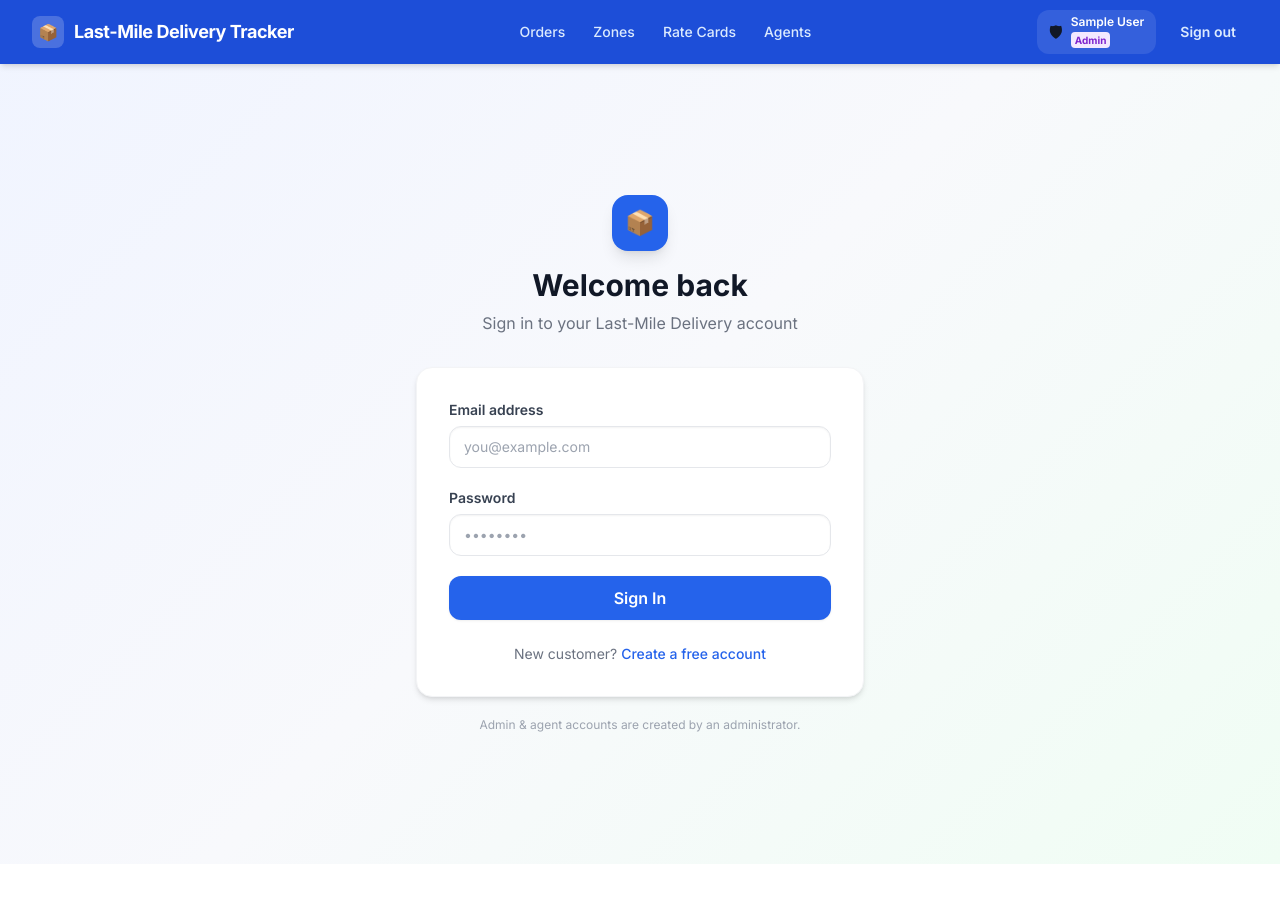
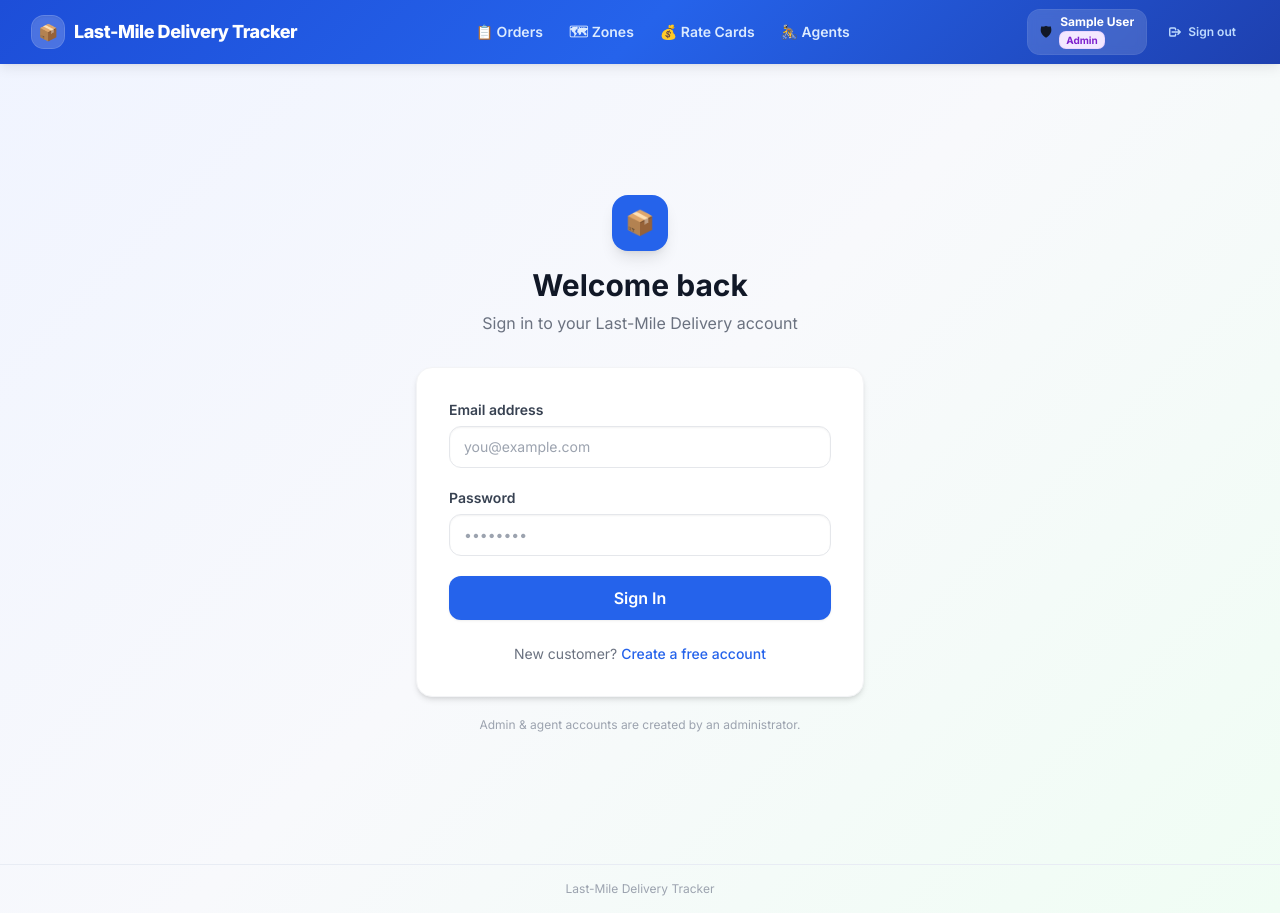
Before and after one commit to Siyabojewar/LastMile_Delivery, a React (Vite) app in the folder client/: page /login in a window 1280 px wide. Before the commit the page ends 864 px from the top, so only its background shows below. Built offline with nearby package versions, Linux system fonts and the light colour scheme; sample sign-in values are in the browser's storage.

Commit message:
polish: App tinted page bg + footer; Navbar underline active indicator, hero gradient, icon labels, polished user pill

```diff
--- a/client/src/App.jsx
+++ b/client/src/App.jsx
@@ -43,9 +43,9 @@ function RoleHome() {
 
 export default function App() {
   return (
-    <div className="min-h-screen flex flex-col">
+    <div className="min-h-screen flex flex-col bg-page-gradient">
       <Navbar />
-      <main className="flex-1 max-w-7xl mx-auto w-full px-4 sm:px-6 lg:px-8 py-8">
+      <main className="flex-1 max-w-7xl mx-auto w-full px-4 sm:px-6 lg:px-8 py-8 animate-fade-in">
         <Routes>
           {/* Public */}
           <Route path="/login"    element={<Login />} />
@@ -56,64 +56,49 @@ export default function App() {
 
           {/* Customer */}
           <Route path="/customer/orders" element={
-            <ProtectedRoute roles={['customer']}>
-              <CustomerOrders />
-            </ProtectedRoute>
+            <ProtectedRoute roles={['customer']}><CustomerOrders /></ProtectedRoute>
           } />
           <Route path="/customer/new-order" element={
-            <ProtectedRoute roles={['customer']}>
-              <NewOrder />
-            </ProtectedRoute>
+            <ProtectedRoute roles={['customer']}><NewOrder /></ProtectedRoute>
           } />
           <Route path="/customer/orders/:id" element={
-            <ProtectedRoute roles={['customer']}>
-              <TrackOrder />
-            </ProtectedRoute>
+            <ProtectedRoute roles={['customer']}><TrackOrder /></ProtectedRoute>
           } />
 
           {/* Agent */}
           <Route path="/agent/orders" element={
-            <ProtectedRoute roles={['agent']}>
-              <AgentOrders />
-            </ProtectedRoute>
+            <ProtectedRoute roles={['agent']}><AgentOrders /></ProtectedRoute>
           } />
           <Route path="/agent/orders/:id" element={
-            <ProtectedRoute roles={['agent']}>
-              <AgentOrderDetail />
-            </ProtectedRoute>
+            <ProtectedRoute roles={['agent']}><AgentOrderDetail /></ProtectedRoute>
           } />
 
           {/* Admin */}
           <Route path="/admin/orders" element={
-            <ProtectedRoute roles={['admin']}>
-              <AdminOrders />
-            </ProtectedRoute>
+            <ProtectedRoute roles={['admin']}><AdminOrders /></ProtectedRoute>
           } />
           <Route path="/admin/orders/:id" element={
-            <ProtectedRoute roles={['admin']}>
-              <AdminOrderDetail />
-            </ProtectedRoute>
+            <ProtectedRoute roles={['admin']}><AdminOrderDetail /></ProtectedRoute>
           } />
           <Route path="/admin/zones" element={
-            <ProtectedRoute roles={['admin']}>
-              <AdminZones />
-            </ProtectedRoute>
+            <ProtectedRoute roles={['admin']}><AdminZones /></ProtectedRoute>
           } />
           <Route path="/admin/rate-cards" element={
-            <ProtectedRoute roles={['admin']}>
-              <AdminRateCards />
-            </ProtectedRoute>
+            <ProtectedRoute roles={['admin']}><AdminRateCards /></ProtectedRoute>
           } />
           <Route path="/admin/agents" element={
-            <ProtectedRoute roles={['admin']}>
-              <AdminAgents />
-            </ProtectedRoute>
+            <ProtectedRoute roles={['admin']}><AdminAgents /></ProtectedRoute>
           } />
 
           {/* Fallback */}
           <Route path="*" element={<Navigate to="/" replace />} />
         </Routes>
       </main>
+
+      {/* Subtle footer */}
+      <footer className="text-center py-4 text-xs text-gray-400 border-t border-surface-200">
+        Last-Mile Delivery Tracker
+      </footer>
     </div>
   );
 }
--- a/client/src/components/shared/Navbar.jsx
+++ b/client/src/components/shared/Navbar.jsx
@@ -2,28 +2,28 @@ import React, { useState } from 'react';
 import { Link, NavLink, useNavigate } from 'react-router-dom';
 import { useAuth } from '../../context/AuthContext';
 
-const ROLE_COLORS = {
-  admin:    'bg-purple-100 text-purple-700',
-  agent:    'bg-amber-100 text-amber-700',
-  customer: 'bg-emerald-100 text-emerald-700',
+const ROLE_META = {
+  admin:    { color: 'bg-purple-100 text-purple-700 ring-1 ring-purple-200', icon: '🛡', label: 'Admin' },
+  agent:    { color: 'bg-amber-100  text-amber-700  ring-1 ring-amber-200',  icon: '🚴', label: 'Agent' },
+  customer: { color: 'bg-emerald-100 text-emerald-700 ring-1 ring-emerald-200', icon: '📦', label: 'Customer' },
 };
 
-const ROLE_ICONS = {
-  admin:    '🛡',
-  agent:    '🚴',
-  customer: '📦',
-};
-
+/**
+ * Desktop nav link — uses an underline indicator for the active state
+ * rather than just a translucent background, making it much clearer at a glance.
+ */
 function NavItem({ to, children }) {
   return (
     <NavLink
       to={to}
       className={({ isActive }) =>
-        `text-sm font-medium px-3 py-1.5 rounded-lg transition-colors duration-150 ${
+        [
+          'relative text-sm font-semibold px-3 py-2 rounded-lg transition-all duration-150',
+          'focus:outline-none focus-visible:ring-2 focus-visible:ring-white/50',
           isActive
-            ? 'bg-white/20 text-white'
-            : 'text-blue-100 hover:text-white hover:bg-white/10'
-        }`
+            ? 'text-white after:absolute after:bottom-0 after:left-3 after:right-3 after:h-0.5 after:rounded-full after:bg-white after:content-[\'\']'
+            : 'text-blue-100 hover:text-white hover:bg-white/10',
+        ].join(' ')
       }
     >
       {children}
@@ -44,70 +44,82 @@ export default function Navbar() {
 
   const navLinks =
     user?.role === 'customer' ? [
-      { to: '/customer/orders',    label: 'My Orders' },
-      { to: '/customer/new-order', label: 'New Order' },
+      { to: '/customer/orders',    label: '📋 My Orders' },
+      { to: '/customer/new-order', label: '➕ New Order' },
     ] :
     user?.role === 'agent' ? [
-      { to: '/agent/orders', label: 'Assigned Orders' },
+      { to: '/agent/orders', label: '🚚 Assigned Orders' },
     ] :
     user?.role === 'admin' ? [
-      { to: '/admin/orders',     label: 'Orders' },
-      { to: '/admin/zones',      label: 'Zones' },
-      { to: '/admin/rate-cards', label: 'Rate Cards' },
-      { to: '/admin/agents',     label: 'Agents' },
+      { to: '/admin/orders',     label: '📋 Orders' },
+      { to: '/admin/zones',      label: '🗺 Zones' },
+      { to: '/admin/rate-cards', label: '💰 Rate Cards' },
+      { to: '/admin/agents',     label: '🚴 Agents' },
     ] : [];
 
+  const roleMeta = user ? ROLE_META[user.role] : null;
+
   return (
-    <nav className="bg-brand-700 shadow-md sticky top-0 z-40">
+    <nav className="bg-hero-gradient shadow-card-md sticky top-0 z-40">
       <div className="max-w-7xl mx-auto px-4 sm:px-6 lg:px-8">
         <div className="flex items-center justify-between h-16">
 
-          {/* Logo */}
+          {/* ── Logo ───────────────────────────────────────────────────── */}
           <Link
             to="/"
-            className="flex items-center gap-2.5 text-white font-bold text-lg tracking-tight shrink-0"
+            className="flex items-center gap-2.5 text-white font-extrabold text-lg tracking-tight shrink-0
+                       hover:opacity-90 transition-opacity"
           >
-            <span className="w-8 h-8 bg-white/20 rounded-lg flex items-center justify-center text-base leading-none">
+            <span className="w-8 h-8 bg-white/20 rounded-xl flex items-center justify-center text-base
+                             shadow-inner-sm ring-1 ring-white/30">
               📦
             </span>
             <span className="hidden sm:block">Last-Mile Delivery Tracker</span>
-            <span className="sm:hidden">LMDT</span>
+            <span className="sm:hidden font-bold">LMDT</span>
           </Link>
 
-          {/* Desktop nav */}
+          {/* ── Desktop nav links ────────────────────────────────────────── */}
           {user && (
-            <div className="hidden md:flex items-center gap-1">
+            <div className="hidden md:flex items-center gap-0.5">
               {navLinks.map(l => (
                 <NavItem key={l.to} to={l.to}>{l.label}</NavItem>
               ))}
             </div>
           )}
 
-          {/* Right side */}
+          {/* ── Right side ───────────────────────────────────────────────── */}
           {user ? (
-            <div className="flex items-center gap-3">
-              {/* User pill — desktop */}
-              <div className="hidden sm:flex items-center gap-2 bg-white/10 rounded-xl px-3 py-1.5">
-                <span className="text-base leading-none">{ROLE_ICONS[user.role]}</span>
+            <div className="flex items-center gap-2.5">
+              {/* User pill */}
+              <div className="hidden sm:flex items-center gap-2 bg-white/15 rounded-xl px-3 py-1.5
+                              ring-1 ring-white/20 backdrop-blur-sm">
+                <span className="text-sm leading-none">{roleMeta?.icon}</span>
                 <div className="leading-tight">
-                  <p className="text-white text-xs font-semibold leading-none">{user.name}</p>
-                  <span className={`text-[10px] font-bold capitalize rounded px-1 py-0.5 mt-0.5 inline-block ${ROLE_COLORS[user.role]}`}>
-                    {user.role}
+                  <p className="text-white text-xs font-bold leading-none truncate max-w-[120px]">
+                    {user.name}
+                  </p>
+                  <span className={`text-[10px] font-bold capitalize rounded-md px-1.5 py-0.5 mt-0.5 inline-block ${roleMeta?.color}`}>
+                    {roleMeta?.label}
                   </span>
                 </div>
               </div>
 
-              {/* Logout — desktop */}
+              {/* Sign out */}
               <button
                 onClick={handleLogout}
-                className="hidden sm:inline-flex btn-ghost text-blue-100 hover:text-white hover:bg-white/10 text-sm px-3 py-1.5"
+                className="hidden sm:inline-flex items-center gap-1.5 text-xs font-semibold text-blue-200
+                           hover:text-white hover:bg-white/10 px-3 py-1.5 rounded-lg transition-all duration-150"
               >
+                <svg className="w-3.5 h-3.5" fill="none" viewBox="0 0 24 24" stroke="currentColor" strokeWidth={2.5}>
+                  <path strokeLinecap="round" strokeLinejoin="round" d="M17 16l4-4m0 0l-4-4m4 4H7m6 4v1a2 2 0 01-2 2H5a2 2 0 01-2-2V7a2 2 0 012-2h6a2 2 0 012 2v1" />
+                </svg>
                 Sign out
               </button>
 
-              {/* Hamburger — mobile */}
+              {/* Hamburger */}
               <button
-                className="md:hidden p-2 rounded-lg text-blue-100 hover:text-white hover:bg-white/10"
+                className="md:hidden p-2 rounded-xl text-blue-100 hover:text-white hover:bg-white/10
+                           transition-colors ring-1 ring-white/10"
                 onClick={() => setMobileOpen(o => !o)}
                 aria-label="Toggle menu"
               >
@@ -124,44 +136,54 @@ export default function Navbar() {
             </div>
           ) : (
             <div className="flex gap-2">
-              <Link to="/login" className="btn-ghost text-blue-100 hover:text-white hover:bg-white/10 btn-sm">Sign in</Link>
-              <Link to="/register" className="btn bg-white text-brand-700 hover:bg-blue-50 btn-sm shadow-sm">Register</Link>
+              <Link to="/login"    className="text-xs font-semibold text-blue-100 hover:text-white hover:bg-white/10 px-3 py-1.5 rounded-lg transition-all">Sign in</Link>
+              <Link to="/register" className="text-xs font-bold bg-white text-brand-700 hover:bg-blue-50 px-3 py-1.5 rounded-lg shadow-card transition-all hover:-translate-y-px">Register</Link>
             </div>
           )}
         </div>
       </div>
 
-      {/* Mobile menu */}
+      {/* ── Mobile menu ──────────────────────────────────────────────────── */}
       {mobileOpen && user && (
-        <div className="md:hidden border-t border-white/10 bg-brand-800 px-4 py-3 space-y-1">
-          {/* User info */}
-          <div className="flex items-center gap-2 px-2 py-2 mb-2 border-b border-white/10">
-            <span className="text-base">{ROLE_ICONS[user.role]}</span>
+        <div className="md:hidden border-t border-white/10 bg-brand-800/95 backdrop-blur-sm px-4 py-3 space-y-1 animate-slide-up">
+          {/* User info row */}
+          <div className="flex items-center gap-3 px-2 py-2.5 mb-2 border-b border-white/10">
+            <div className="w-8 h-8 rounded-full bg-white/20 flex items-center justify-center text-base">
+              {roleMeta?.icon}
+            </div>
             <div>
-              <p className="text-white text-sm font-semibold">{user.name}</p>
-              <span className={`text-[10px] font-bold capitalize rounded px-1.5 py-0.5 ${ROLE_COLORS[user.role]}`}>
-                {user.role}
+              <p className="text-white text-sm font-bold">{user.name}</p>
+              <span className={`text-[10px] font-bold capitalize rounded-md px-1.5 py-0.5 ${roleMeta?.color}`}>
+                {roleMeta?.label}
               </span>
             </div>
           </div>
+          {/* Nav links */}
           {navLinks.map(l => (
             <NavLink
               key={l.to}
               to={l.to}
               onClick={() => setMobileOpen(false)}
               className={({ isActive }) =>
-                `block text-sm font-medium px-3 py-2 rounded-lg transition-colors ${
-                  isActive ? 'bg-white/20 text-white' : 'text-blue-100 hover:text-white hover:bg-white/10'
+                `flex items-center text-sm font-semibold px-3 py-2.5 rounded-xl transition-colors ${
+                  isActive
+                    ? 'bg-white/20 text-white'
+                    : 'text-blue-100 hover:text-white hover:bg-white/10'
                 }`
               }
             >
               {l.label}
             </NavLink>
           ))}
+          {/* Sign out */}
           <button
             onClick={handleLogout}
-            className="block w-full text-left text-sm font-medium px-3 py-2 rounded-lg text-red-300 hover:bg-white/10 mt-2 border-t border-white/10 pt-3"
+            className="flex items-center gap-2 w-full text-left text-sm font-semibold px-3 py-2.5
+                       rounded-xl text-red-300 hover:bg-white/10 transition-colors mt-1 border-t border-white/10 pt-3"
           >
+            <svg className="w-4 h-4" fill="none" viewBox="0 0 24 24" stroke="currentColor" strokeWidth={2}>
+              <path strokeLinecap="round" strokeLinejoin="round" d="M17 16l4-4m0 0l-4-4m4 4H7m6 4v1a2 2 0 01-2 2H5a2 2 0 01-2-2V7a2 2 0 012-2h6a2 2 0 012 2v1" />
+            </svg>
             Sign out
           </button>
         </div>
```
